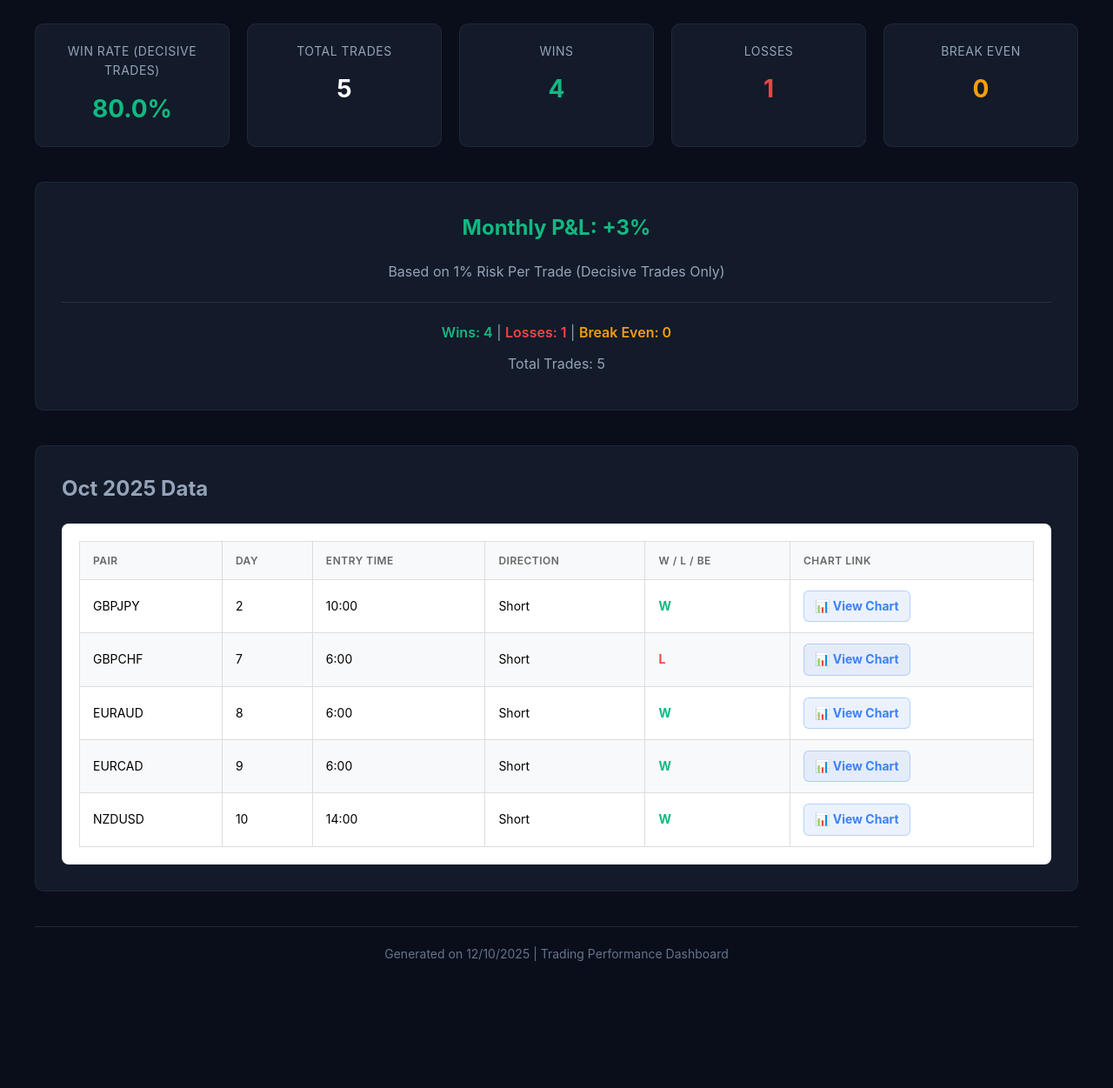
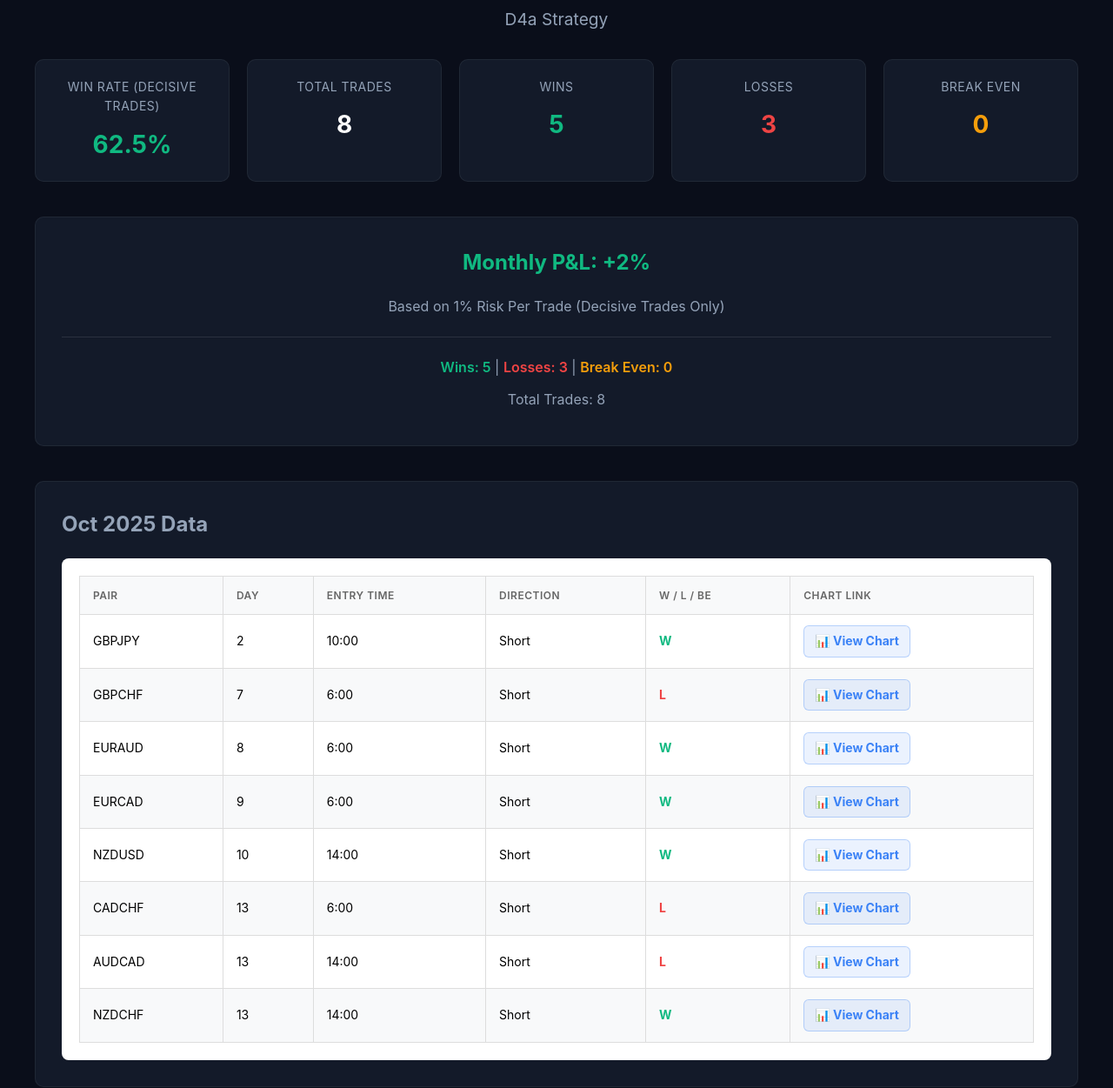
Before and after one commit to BrettLK101/site, a plain HTML site: page D4a/2025/d4a-october.html in a window 1280 px wide. Shown: the part 87-1338 px from the top of the page at 87% size. Before the commit the page ends 1215 px from the top, so only its background shows below. Drawn offline with Linux system fonts and the light colour scheme.

Commit message:
Add files via upload

```diff
--- a/D4a/2025/d4a-october.html
+++ b/D4a/2025/d4a-october.html
@@ -10,6 +10,7 @@
     .container { max-width:1200px; margin:0 auto; }
     h1 { text-align:center; margin-bottom:30px; color:#3b82f6; font-size:2.5rem; }
     h2 { color:#94a3b8; margin-bottom:20px; font-size:1.5rem; }
+    .subtitle { text-align:center; color:#94a3b8; font-size:1.2rem; margin-top:-20px; margin-bottom:30px; font-weight:400; }
 
     .metrics { display:grid; grid-template-columns:repeat(auto-fit,minmax(180px,1fr)); gap:20px; margin-bottom:40px; }
     .metric-card { background:rgba(26,35,53,0.6); border:1px solid rgba(255,255,255,0.06); border-radius:10px; padding:20px; text-align:center; }
@@ -66,21 +67,22 @@
 <body>
 <div class="container">
     <h1>📈 Oct 2025 Dashboard</h1>
+    <div class="subtitle">D4a Strategy</div>
 
     <div class="metrics">
-        <div class="metric-card"><div class="metric-label">Win Rate (Decisive Trades)</div><div class="metric-value green">80.0%</div></div>
-        <div class="metric-card"><div class="metric-label">Total Trades</div><div class="metric-value">5</div></div>
-        <div class="metric-card"><div class="metric-label">Wins</div><div class="metric-value green">4</div></div>
-        <div class="metric-card"><div class="metric-label">Losses</div><div class="metric-value red">1</div></div>
+        <div class="metric-card"><div class="metric-label">Win Rate (Decisive Trades)</div><div class="metric-value green">62.5%</div></div>
+        <div class="metric-card"><div class="metric-label">Total Trades</div><div class="metric-value">8</div></div>
+        <div class="metric-card"><div class="metric-label">Wins</div><div class="metric-value green">5</div></div>
+        <div class="metric-card"><div class="metric-label">Losses</div><div class="metric-value red">3</div></div>
         <div class="metric-card"><div class="metric-label">Break Even</div><div class="metric-value yellow">0</div></div>
     </div>
 
     <div class="summary">
-        <div class="pnl-line positive">Monthly P&L: +3%</div>
+        <div class="pnl-line positive">Monthly P&L: +2%</div>
         <div class="stats-line">Based on 1% Risk Per Trade (Decisive Trades Only)</div>
         <div style="margin: 20px 0; border-top: 1px solid rgba(255,255,255,0.1);"></div>
-        <div class="stats-line"><span class="wins">Wins: 4</span> | <span class="losses">Losses: 1</span> | <span class="be">Break Even: 0</span></div>
-        <div class="stats-line">Total Trades: 5</div>
+        <div class="stats-line"><span class="wins">Wins: 5</span> | <span class="losses">Losses: 3</span> | <span class="be">Break Even: 0</span></div>
+        <div class="stats-line">Total Trades: 8</div>
     </div>
 
 
@@ -139,13 +141,37 @@
                             <td class="outcome-W">W</td>
                             <td><a href="https://www.tradingview.com/x/Vq4rzeTA/" target="_blank" class="chart-link">📊 View Chart</a></td>
                         </tr>
+                        <tr>
+                            <td>CADCHF</td>
+                            <td>13</td>
+                            <td>6:00</td>
+                            <td>Short</td>
+                            <td class="outcome-L">L</td>
+                            <td><a href="https://www.tradingview.com/x/v16PSRb6/" target="_blank" class="chart-link">📊 View Chart</a></td>
+                        </tr>
+                        <tr>
+                            <td>AUDCAD</td>
+                            <td>13</td>
+                            <td>14:00</td>
+                            <td>Short</td>
+                            <td class="outcome-L">L</td>
+                            <td><a href="https://www.tradingview.com/x/sRTqmXwc/" target="_blank" class="chart-link">📊 View Chart</a></td>
+                        </tr>
+                        <tr>
+                            <td>NZDCHF</td>
+                            <td>13</td>
+                            <td>14:00</td>
+                            <td>Short</td>
+                            <td class="outcome-W">W</td>
+                            <td><a href="https://www.tradingview.com/x/4JPNIPut/" target="_blank" class="chart-link">📊 View Chart</a></td>
+                        </tr>
                     </tbody>
                 </table>
             </div>
         </div>
 
     <div class="footer">
-        Generated on 12/10/2025 | Trading Performance Dashboard
+        Generated on 15/10/2025 | Trading Performance Dashboard
     </div>
 </div>
 </body>
```
